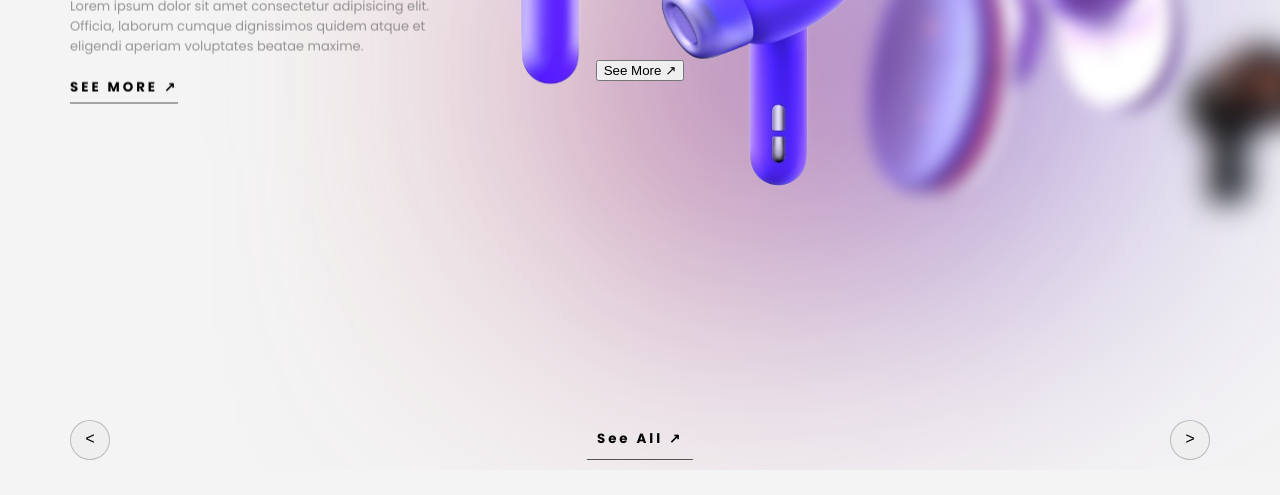
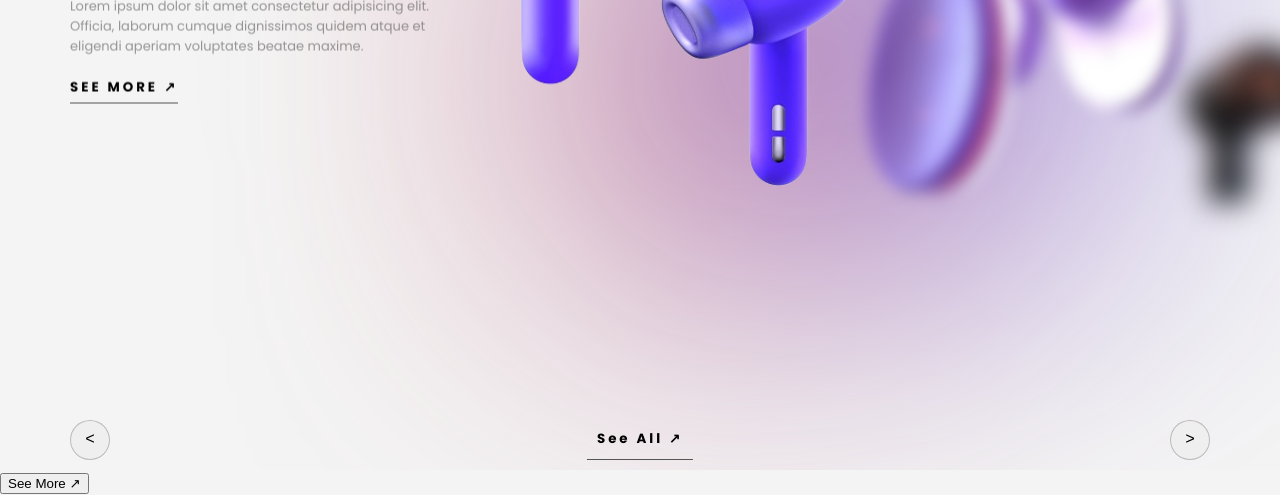
Before and after one commit to sivasankarLM10/slider-2, a plain HTML site: page index.html in a window 1280 px wide. Shown: the part 330-825 px from the top of the page. Before the commit the page ends 800 px from the top, so only its background shows below. Drawn offline with Linux system fonts and the light colour scheme.

Commit message:
Update index.html

```diff
--- a/index.html
+++ b/index.html
@@ -142,13 +142,10 @@
             <button id="back">See All  &#8599</button>
 
         </div>
-        <div style="display: flex; justify-content: center; align-items: center; height: 100%;">
-            <button id="see-more" onclick="window.location.href='https://goutham-gg.github.io/music/';">See More &#8599;</button>
-        </div>
     </div>
-
-
-
+    <div>
+        <button id="see-more" onclick="window.location.href='https://goutham-gg.github.io/music/';">See More &#8599;</button>
+    </div>
     <script src="app.js"></script>
 </body>
 </html>
```
